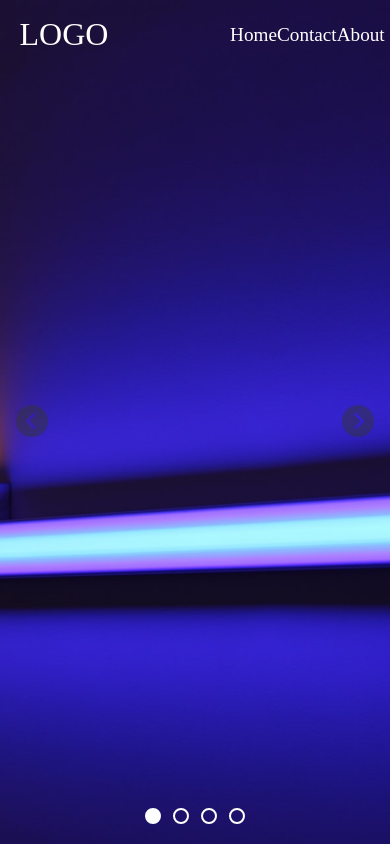
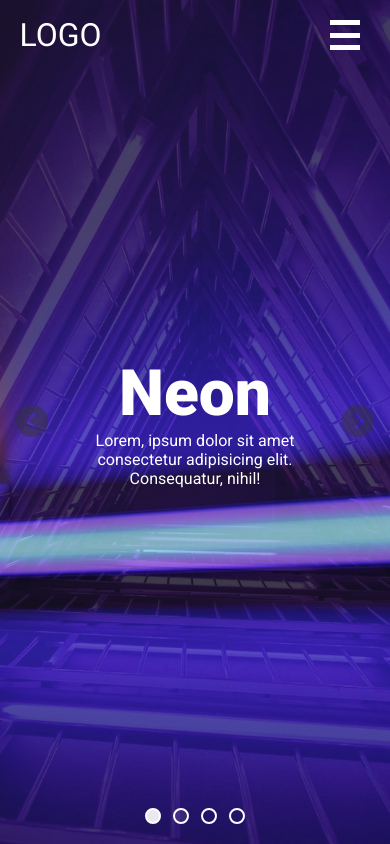
Before and after one commit to Cine-Pixel/C23-1_JS, a plain HTML site: page work10/index.html in a window 390 px wide. Drawn offline with Linux system fonts and the light colour scheme.

Commit message:
added responsive page with navbar and carousel 🎠

```diff
--- a/work10/index.html
+++ b/work10/index.html
@@ -14,11 +14,16 @@
     <nav>
       <div class="nav-items">
         <div>LOGO</div>
-        <ul>
+        <ul class="menu">
           <li>Home</li>
           <li>Contact</li>
           <li>About</li>
         </ul>
+        <div class="hamburger">
+          <div class="line"></div>
+          <div class="line"></div>
+          <div class="line"></div>
+        </div>
       </div>
     </nav>
     <div class="slider-container">
@@ -36,6 +41,14 @@
           <div class="circle"></div>
           <div class="circle"></div>
         </div>
+      </div>
+
+      <div class="info">
+        <h1>Neon</h1>
+        <p>
+          Lorem, ipsum dolor sit amet consectetur adipisicing elit. Consequatur,
+          nihil!
+        </p>
       </div>
 
       <div class="slider-items">
--- a/work10/script.js
+++ b/work10/script.js
@@ -1,3 +1,13 @@
+// Navbar options
+const menuButton = document.querySelector(".hamburger");
+const menu = document.querySelector(".menu");
+
+menuButton.addEventListener("click", () => {
+  menu.classList.toggle("menu-open");
+  menuButton.classList.toggle("menu-open");
+});
+
+// Slider options
 const slides = document.querySelectorAll(".slider-slide");
 const circles = document.querySelectorAll(".circle");
 
@@ -6,7 +16,7 @@ const prev = document.getElementById("prev");
 
 let counter = 0;
 
-next.addEventListener("click", () => {
+const nextSlide = () => {
   slides[counter].classList.remove("active");
   circles[counter].classList.remove("active");
 
@@ -15,7 +25,9 @@ next.addEventListener("click", () => {
 
   slides[counter].classList.add("active");
   circles[counter].classList.add("active");
-});
+};
+
+next.addEventListener("click", nextSlide);
 
 prev.addEventListener("click", () => {
   slides[counter].classList.remove("active");
@@ -27,3 +39,5 @@ prev.addEventListener("click", () => {
   slides[counter].classList.add("active");
   circles[counter].classList.add("active");
 });
+
+setInterval(nextSlide, 5000);
--- a/work10/style.css
+++ b/work10/style.css
@@ -1,3 +1,5 @@
+@import url('https://fonts.googleapis.com/css2?family=Roboto:wght@400;900&display=swap');
+
 * {
     margin: 0;
     padding: 0;
@@ -6,6 +8,7 @@
 
 body {
     background-color: #333;
+    font-family: 'Roboto', sans-serif;
 }
 
 nav {
@@ -23,6 +26,15 @@ nav .nav-items {
     margin: auto;
     display: flex;
     justify-content: space-between;
+    align-items: center;
+}
+nav .hamburger .line {
+    width: 100%;
+    height: 5px;
+    background-color: #fff;
+}
+nav .hamburger {
+    display: none;
 }
 nav ul {
     width: 40%;
@@ -42,6 +54,22 @@ nav ul li:hover {
 
 .slider-container {
     width: 100%;
+}
+
+.info {
+    position: absolute;
+    top: 50%;
+    left: 50%;
+    transform: translate(-50%, -50%);
+    z-index: 3;
+    text-align: center;
+    width: 70%;
+    margin: 0 auto;
+    color: #fff;
+}
+
+.info h1 {
+    font-size: 4rem;
 }
 
 .slider-controls {
@@ -112,3 +140,55 @@ nav ul li:hover {
     height: 100%;
     object-fit: cover;
 }
+
+@media screen and (max-width: 840px) {
+    nav .hamburger {
+        position: absolute;
+        right: 0;
+        transform: translateX(-100%);
+        width: 30px;
+        height: 30px;
+        display: flex;
+        flex-direction: column;
+        justify-content: space-between;
+        cursor: pointer;
+    }
+    nav .hamburger .line {
+        transition: all 0.5s ease-in-out;
+    }
+    nav .hamburger.menu-open .line {
+        background-color: #333;
+    }
+    nav .hamburger.menu-open .line:first-child {
+        transform: rotate(45deg) translate(10px, 10px);
+    }
+    nav .hamburger.menu-open .line:nth-child(2) {
+        display: none;
+        transform: translateX(-100%);
+    }
+    nav .hamburger.menu-open .line:last-child {
+        transform: rotate(-45deg) translate(8px, -8px);
+    }
+    nav ul {
+        position: absolute;
+        top: 0;
+        right: -100%;
+        width: 50%;
+        padding-top: 30px;
+        height: 100vh;
+        flex-direction: column;
+        justify-content: flex-start;
+        background-color: #fff;
+        color: #333;
+        transition: all 0.5s;
+    }
+    nav ul li {
+        padding: 20px 0;
+    }
+    nav ul.menu-open {
+        right: 0;
+    }
+    nav ul.menu-open .mobile {
+        color: #333;
+    }
+}
```
